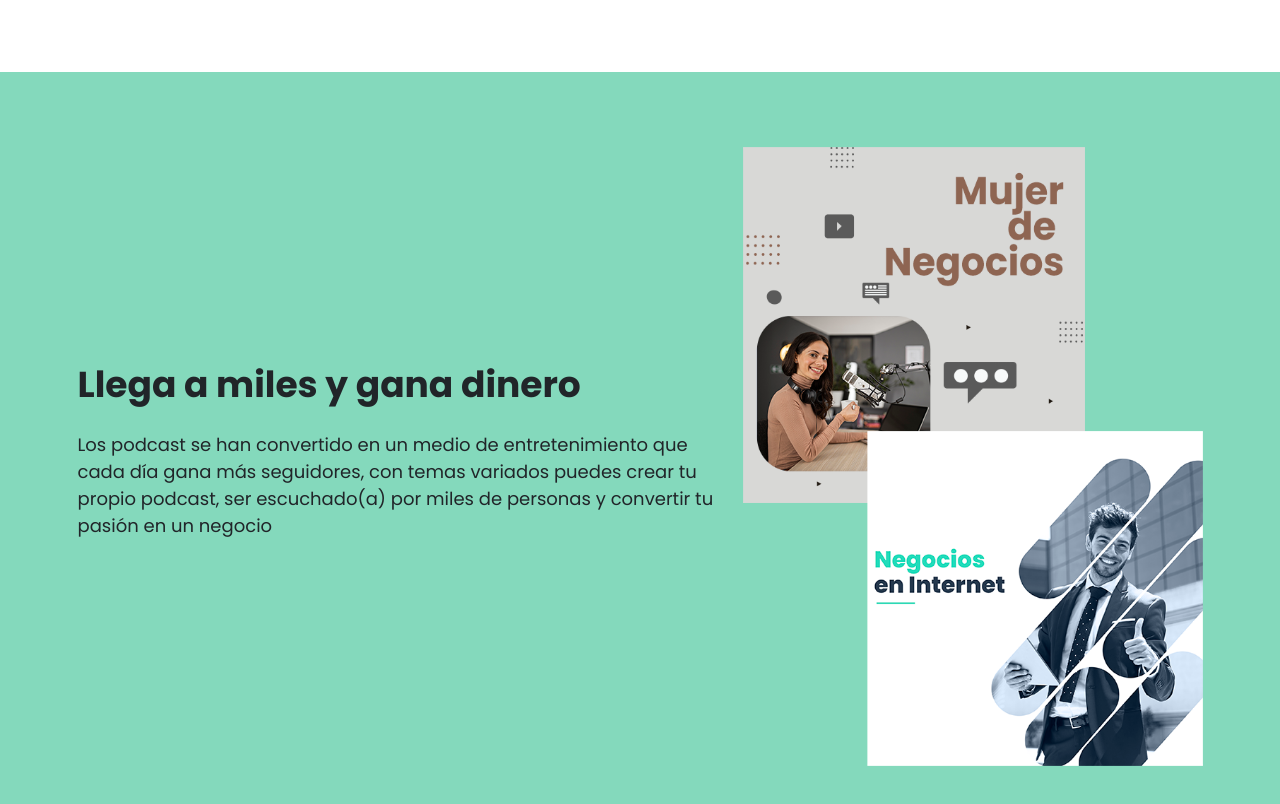
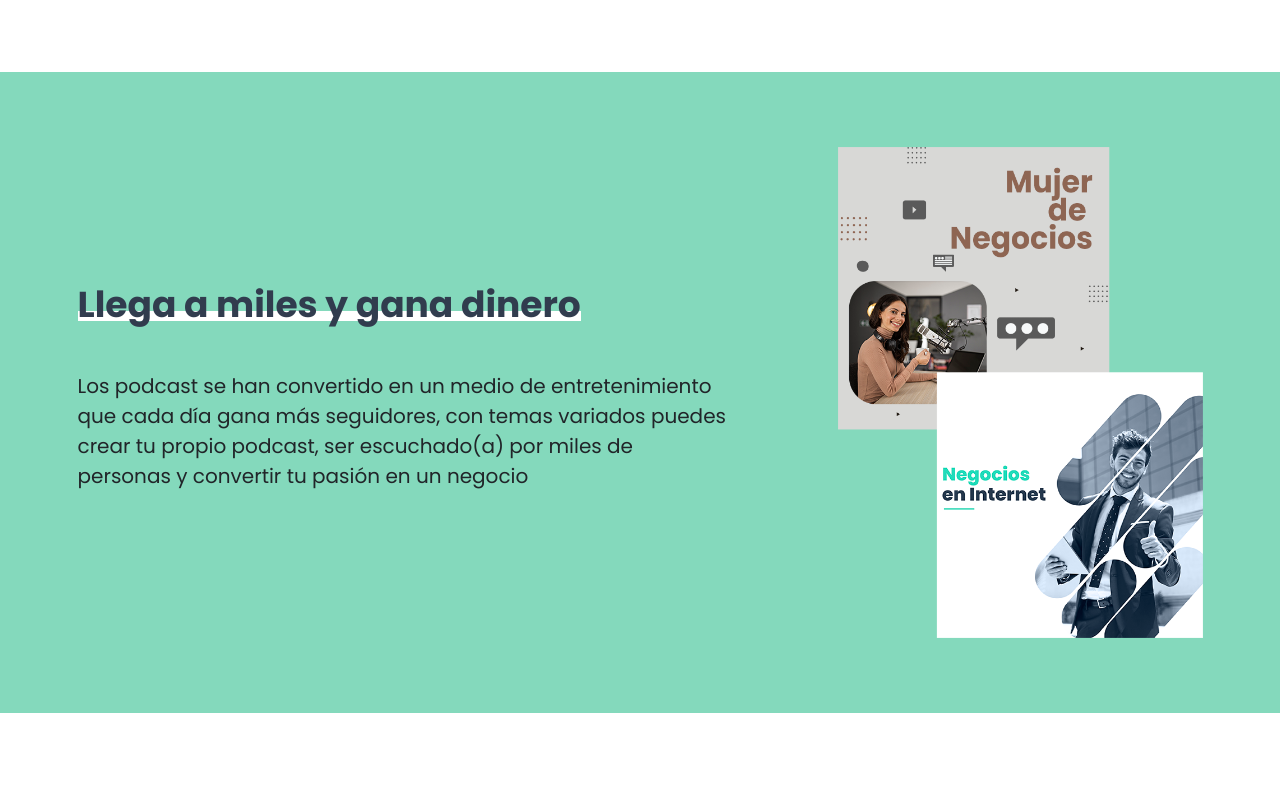
Before and after one commit to kevinacuna0194/PROYECTO-PodcastApp, a website: page index.html in a window 1280 px wide. Shown: the part 1251-2055 px from the top of the page. After the commit the page ends 1964 px from the top, so only its background shows below. Drawn offline with Linux system fonts and the light colour scheme.

Commit message:
CSS a la sección Beneficios

```diff
--- a/index.html
+++ b/index.html
@@ -47,11 +47,11 @@
             <div class="row align-items-center">
                 <div class="col-md-7">
                     <h2>Llega a miles y gana dinero</h2>
-                    <p>Los podcast se han convertido en un medio de entretenimiento que cada día gana más seguidores, con temas variados puedes crear tu propio podcast, ser escuchado(a) por miles de personas y convertir tu pasión en un negocio</p>
+                    <p class="mt-2">Los podcast se han convertido en un medio de entretenimiento que cada día gana más seguidores, con temas variados puedes crear tu propio podcast, ser escuchado(a) por miles de personas y convertir tu pasión en un negocio</p>
                 </div>
 
-                <div class="col-md-5">
-                    <img class="img-fluid" src="build/img/podcast_cover.png" alt="Imagen Beneficios">
+                <div class="col-md-4 offset-md-1">
+                    <img class="img-fluid imagen" src="build/img/podcast_cover.png" alt="Imagen Beneficios">
                 </div>
             </div>
         </div>
--- a/src/scss/_custom.scss
+++ b/src/scss/_custom.scss
@@ -11,7 +11,7 @@ $headings-font-family: 'Poppins', san-serif;
 $headings-font-weight: 700;
 $font-family-sans-serif: 'Poppins', san-serif;
 $font-size-root: 62.5%;
-$font-size-base: 1.8rem;
+$font-size-base: 2rem;
 
 $h1-font-size: 4.5rem;
 $h2-font-size: 3.6rem;
--- a/src/scss/app.scss
+++ b/src/scss/app.scss
@@ -1,4 +1,4 @@
-@use 'util';
+@use 'utils';
 @use 'componentes';
 
 @use 'ui'; /** Primero utilidades, después componentes y finalmente ya la interfaz que hace uso tanto de componentes como de utilidades, es importante el orden. **/
--- /dev/null
+++ b/src/scss/ui/_beneficios.scss
@@ -0,0 +1,19 @@
+@use '../custom' as *;
+@use '../utils/mixins' as m;
+
+.beneficios {
+    h2 {
+        @include m.headingBorder($secondary, $white)
+    }
+
+    .imagen {
+        @include media-breakpoint-up(md) {
+            @include transition(transform 300ms ease);
+
+            &:hover {
+                transform: rotate(8deg) scale(1.1);
+            }
+        }
+
+    }
+}
--- a/src/scss/ui/_crea.scss
+++ b/src/scss/ui/_crea.scss
@@ -1,5 +1,5 @@
 @use '../custom' as *;
-@use '../util/mixins' as m;
+@use '../utils/mixins' as m;
 
 .crea-podcast {
     h2 {
--- a/src/scss/ui/_header.scss
+++ b/src/scss/ui/_header.scss
@@ -1,5 +1,5 @@
 @use '../custom' as *;
-@use '../util/mixins' as m;
+@use '../utils/mixins' as m;
 
 .site-header {
     @include m.bgImage('../img/header.jpg', $secondary);
--- a/src/scss/ui/_index.scss
+++ b/src/scss/ui/_index.scss
@@ -1,2 +1,3 @@
 @forward 'header';
 @forward "crea";
+@forward 'beneficios';
```
Also changed, not shown: build/css/app.css, src/scss/utils/_index.scss (renamed from src/scss/util/_index.scss), src/scss/utils/_mixins.scss (renamed from src/scss/util/_mixins.scss), 1 other file.
